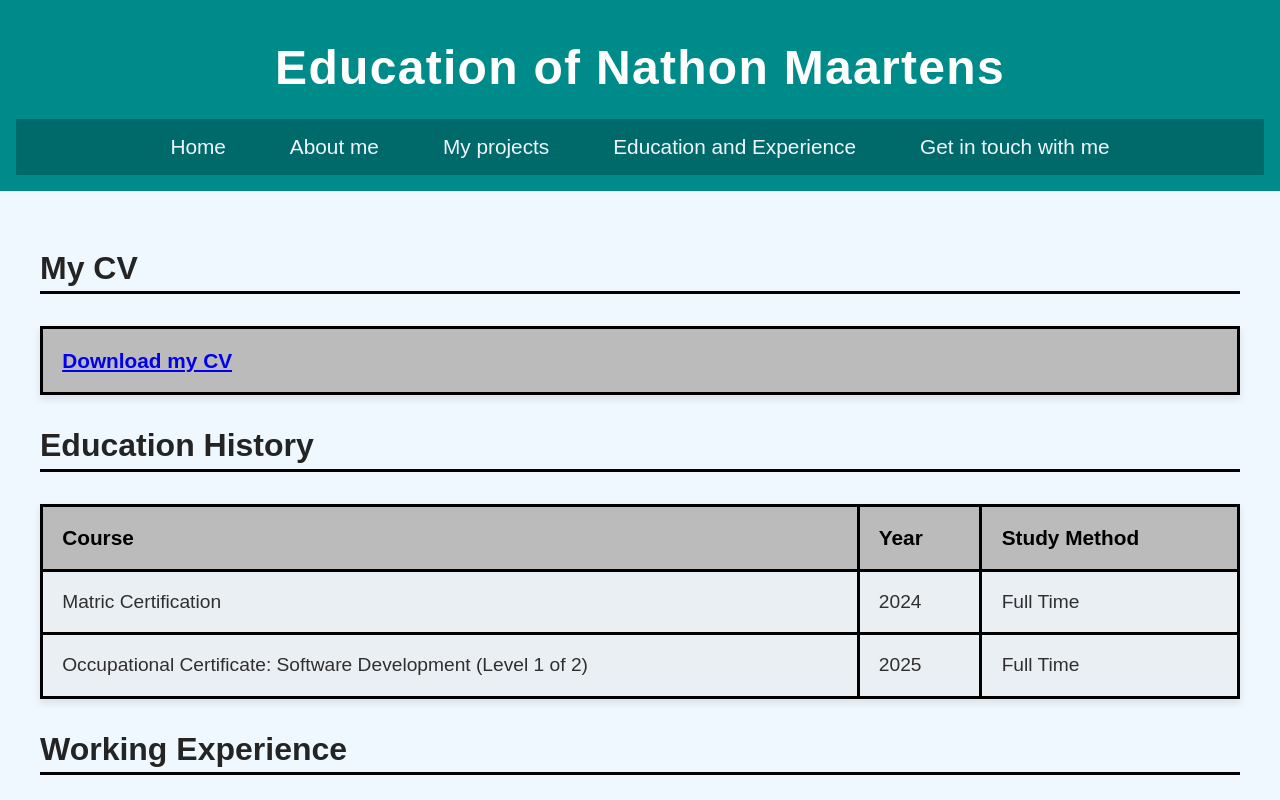
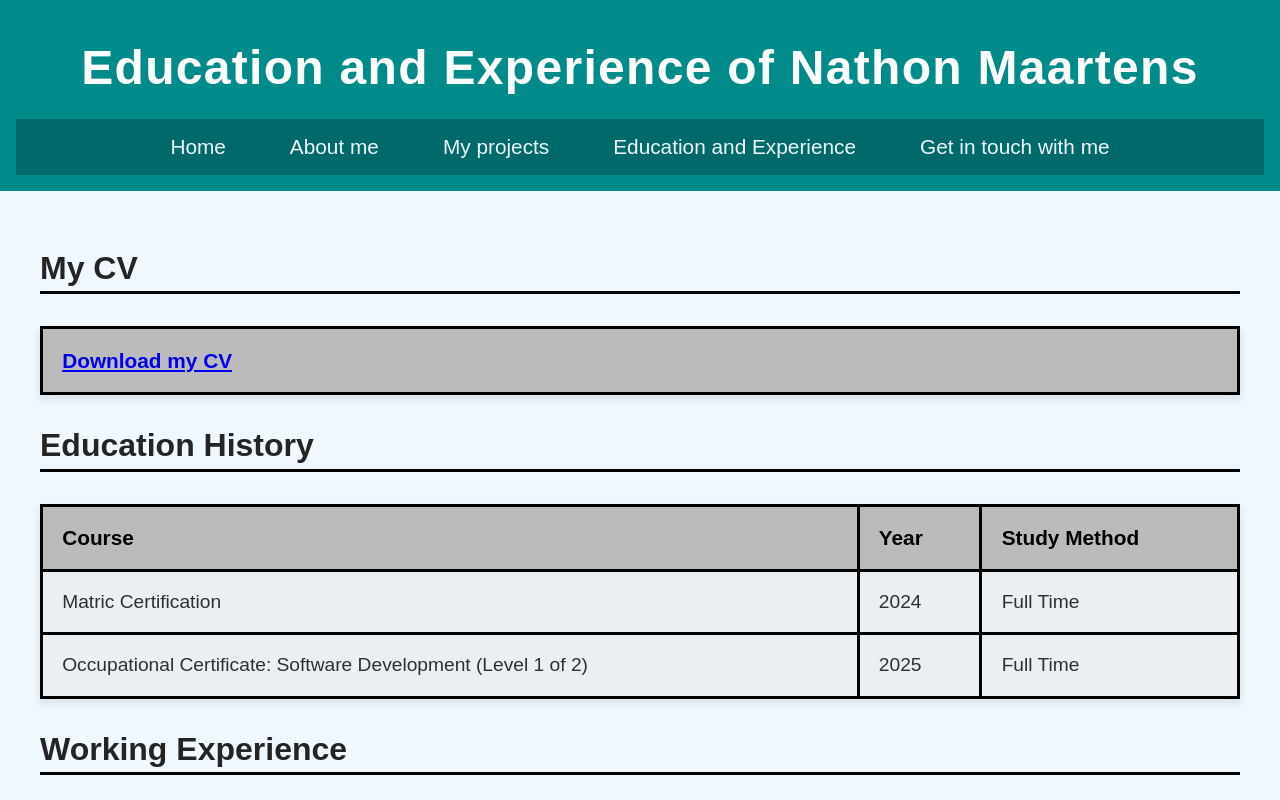
Before and after one commit to N-Maartens/PortfolioWeb, a plain HTML site: page education.html in a window 1280 px wide. Shown: the top 800 px of the page. Drawn offline with Linux system fonts and the light colour scheme.

Commit message:
updated header

```diff
--- a/education.html
+++ b/education.html
@@ -10,7 +10,7 @@
     <link rel="icon" href="logo/NM_Logo.svg" type="image/svg+xml" />
   </head>
   <header>
-        <h1 class="main heading">Education of Nathon Maartens</h1>
+        <h1 class="main heading">Education and Experience of Nathon Maartens</h1>
     <nav>
       <a href="index.html">Home</a>
       <a href="about.html">About me</a>
```
